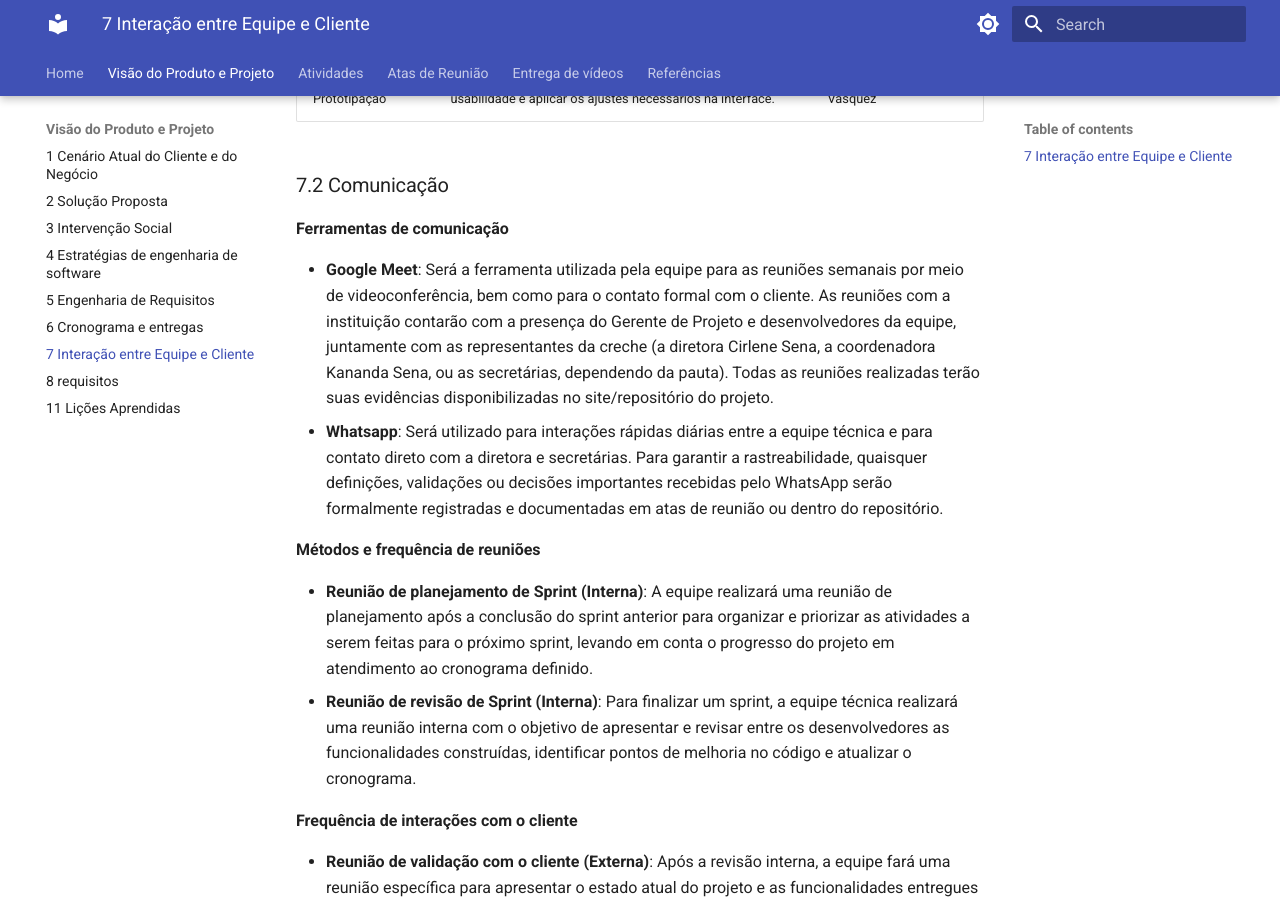
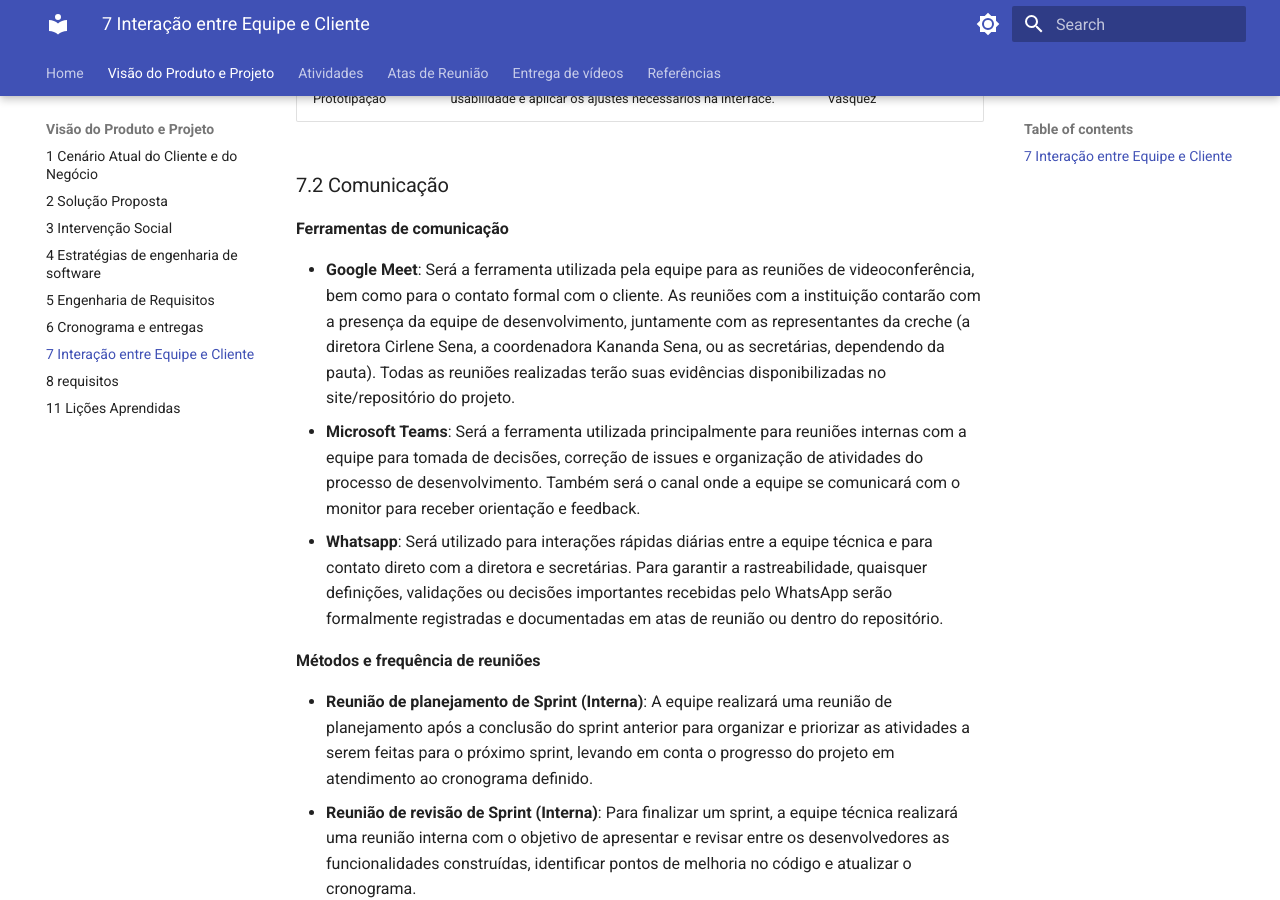
Before and after one commit to mdsreq-fga-unb/REQ-2026.2-T01-Sigma, an MkDocs documentation site: the page built from docs/doc-visao/7_interacao.md, in a window 1280 px wide and 900 px high, scrolled down 665 px. Built offline with MkDocs 1.6.1 and Material for MkDocs 9.7.7, drawn with Linux system fonts in a browser that asks for light colours.

Commit message:
microsoft teams dentro de ferramentas de comunicação

```diff
--- a/docs/doc-visao/7_interacao.md
+++ b/docs/doc-visao/7_interacao.md
@@ -15,7 +15,8 @@
 
 **Ferramentas de comunicação**
 
-- **Google Meet**: Será a ferramenta utilizada pela equipe para as reuniões semanais por meio de videoconferência, bem como para o contato formal com o cliente. As reuniões com a instituição contarão com a presença do Gerente de Projeto e desenvolvedores da equipe, juntamente com as representantes da creche (a diretora Cirlene Sena, a coordenadora Kananda Sena, ou as secretárias, dependendo da pauta). Todas as reuniões realizadas terão suas evidências disponibilizadas no site/repositório do projeto.
+- **Google Meet**: Será a ferramenta utilizada pela equipe para as reuniões de videoconferência, bem como para o contato formal com o cliente. As reuniões com a instituição contarão com a presença da equipe de desenvolvimento, juntamente com as representantes da creche (a diretora Cirlene Sena, a coordenadora Kananda Sena, ou as secretárias, dependendo da pauta). Todas as reuniões realizadas terão suas evidências disponibilizadas no site/repositório do projeto.
+- **Microsoft Teams**: Será a ferramenta utilizada principalmente para reuniões internas com a equipe para tomada de decisões, correção de issues e organização de atividades do processo de desenvolvimento. Também será o canal onde a equipe se comunicará com o monitor para receber orientação e feedback.
 - **Whatsapp**: Será utilizado para interações rápidas diárias entre a equipe técnica e para contato direto com a diretora e secretárias. Para garantir a rastreabilidade, quaisquer definições, validações ou decisões importantes recebidas pelo WhatsApp serão formalmente registradas e documentadas em atas de reunião ou dentro do repositório.
 
 **Métodos e frequência de reuniões**
```
